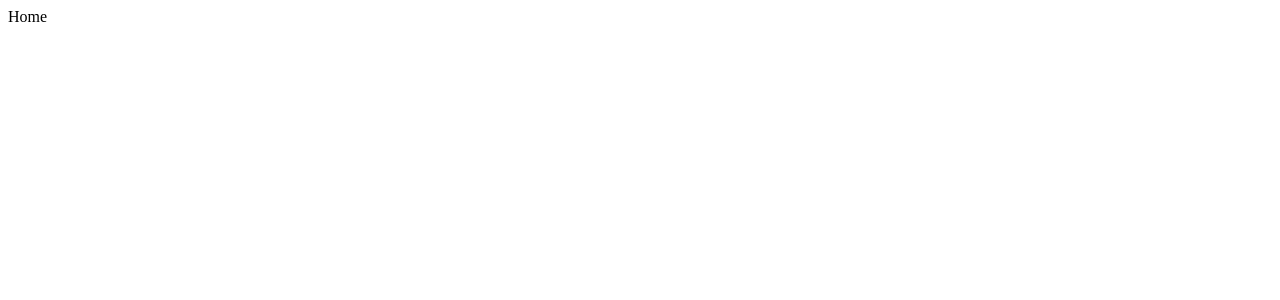
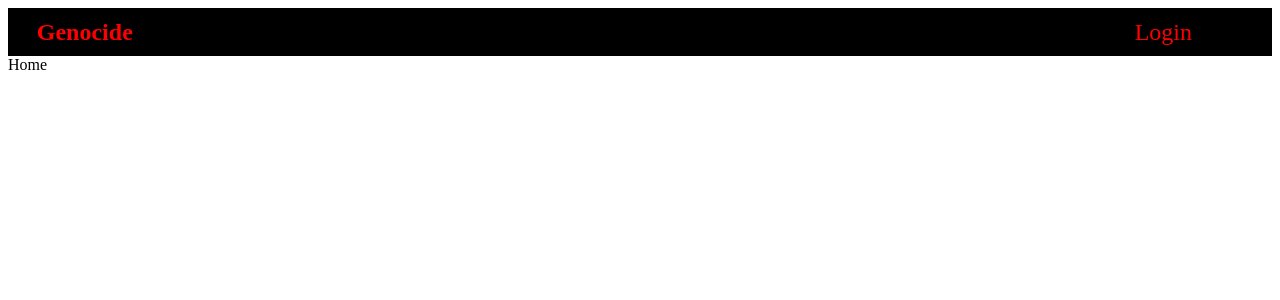
Before and after one commit to gen-spiderw3b/Genocide_API, a React (Vite) app in the folder client/: page / in a window 1280 px wide. Shown: the top 300 px of the page. Built offline with nearby package versions, Linux system fonts and the light colour scheme.

Commit message:
added register, login and styled-components

```diff
--- a/client/package.json
+++ b/client/package.json
@@ -13,7 +13,8 @@
     "axios": "^1.6.8",
     "react": "^18.2.0",
     "react-dom": "^18.2.0",
-    "react-router-dom": "^6.23.0"
+    "react-router-dom": "^6.23.0",
+    "styled-components": "^6.1.8"
   },
   "devDependencies": {
     "@types/react": "^18.2.66",
--- /dev/null
+++ b/client/src/components/HomeLayout/HomeLayoutNavbar.jsx
@@ -0,0 +1,19 @@
+import { Link } from "react-router-dom";
+import Wrapper from "../../wrappers/HomeLayout/homeLayoutNavbar";
+const Navbar = () => {
+  return (
+    <Wrapper>
+      <div className="nav-center">
+        <div>
+          <h2 className="header">
+            <Link to="/">genocide</Link>
+          </h2>
+        </div>
+        <Link to="/login" className="login">
+          login
+        </Link>
+      </div>
+    </Wrapper>
+  );
+};
+export default Navbar;
--- /dev/null
+++ b/client/src/components/index.js
@@ -0,0 +1 @@
+export { default as HomeLayoutNavbar } from "./HomeLayout/HomeLayoutNavbar";
--- a/client/src/pages/Home/HomeLayout.jsx
+++ b/client/src/pages/Home/HomeLayout.jsx
@@ -1,5 +1,12 @@
 import { Outlet } from "react-router-dom";
+import Wrapper from "../../wrappers/HomeLayout/homeLayout";
+import { HomeLayoutNavbar } from "../../components/index";
 const HomeLayout = () => {
-  return <Outlet />;
+  return (
+    <Wrapper>
+      <HomeLayoutNavbar />
+      <Outlet />
+    </Wrapper>
+  );
 };
 export default HomeLayout;
--- /dev/null
+++ b/client/src/pages/Login/Login.jsx
@@ -0,0 +1,4 @@
+const Login = () => {
+  return <div>Login</div>;
+};
+export default Login;
--- /dev/null
+++ b/client/src/pages/Register/Register.jsx
@@ -0,0 +1,4 @@
+const Register = () => {
+  return <div>Register</div>;
+};
+export default Register;
--- a/client/src/pages/index.js
+++ b/client/src/pages/index.js
@@ -1,2 +1,4 @@
 export { default as HomeLayout } from "./Home/HomeLayout";
 export { default as Home } from "./Home/Home";
+export { default as Register } from "./Register/Register";
+export { default as Login } from "./Login/Login";
--- /dev/null
+++ b/client/src/wrappers/HomeLayout/homeLayout.js
@@ -0,0 +1,8 @@
+import styled from "styled-components";
+
+const Wrapper = styled.main`
+  min-height: 100vh;
+  background: white;
+`;
+
+export default Wrapper;
--- /dev/null
+++ b/client/src/wrappers/HomeLayout/homeLayoutNavbar.js
@@ -0,0 +1,37 @@
+import styled from "styled-components";
+
+const Wrapper = styled.nav`
+  width: 100%;
+  /* Header */
+  .nav-center {
+    height: 3rem;
+    background: black;
+    display: flex;
+    align-items: center;
+    justify-content: space-between;
+    padding-left: 1.8rem;
+  }
+  .login {
+    text-decoration: none;
+    font-size: 1.5rem;
+    color: red;
+    text-transform: capitalize;
+    margin-right: 5rem;
+  }
+  .login:hover {
+    color: grey;
+  }
+  .header {
+    color: red;
+  }
+  a {
+    text-decoration: none;
+    color: red;
+  }
+  h2 {
+    text-transform: capitalize;
+  }
+  /* End Of Header */
+`;
+
+export default Wrapper;
--- /dev/null
+++ b/client/src/wrappers/Login/login.js
@@ -0,0 +1,5 @@
+import styled from "styled-components";
+
+const Wrapper = styled.section``;
+
+export default Wrapper;
--- /dev/null
+++ b/client/src/wrappers/Register/register.js
@@ -0,0 +1,5 @@
+import styled from "styled-components";
+
+const Wrapper = styled.section``;
+
+export default Wrapper;
```
Also changed, not shown: client/src/App.jsx (+9 -1 lines).
